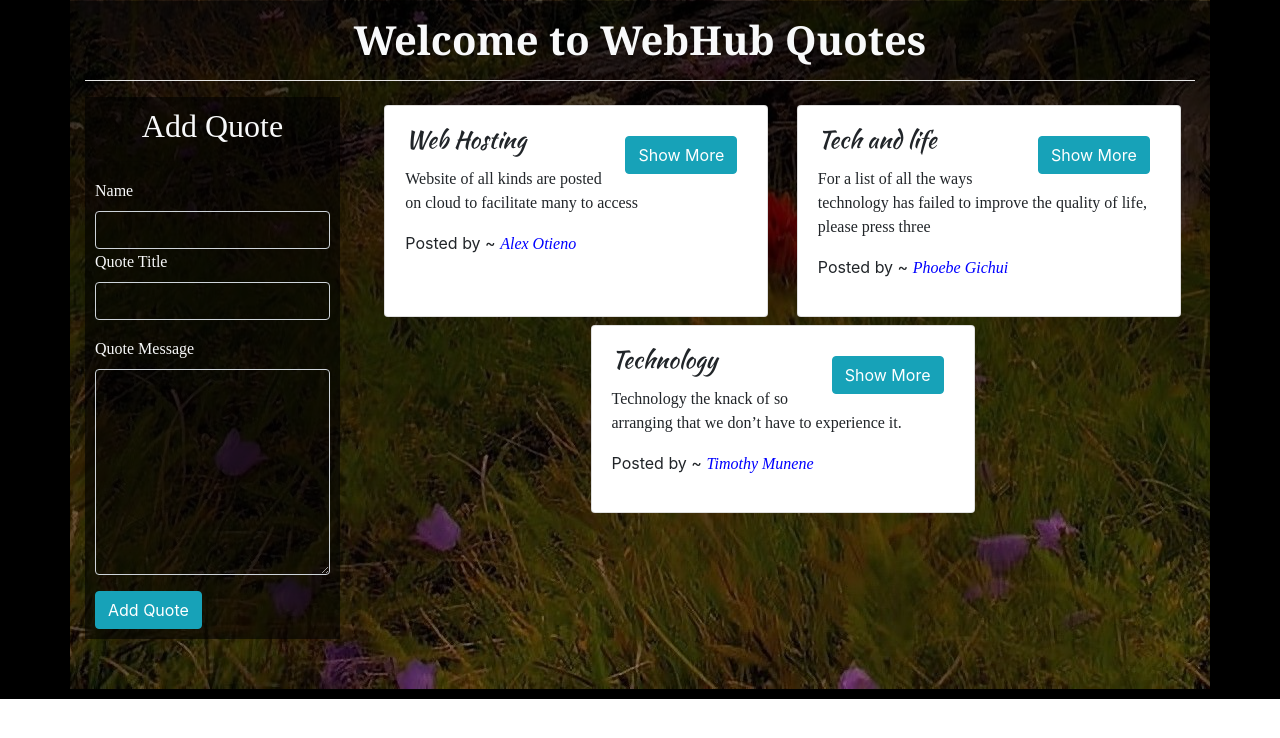
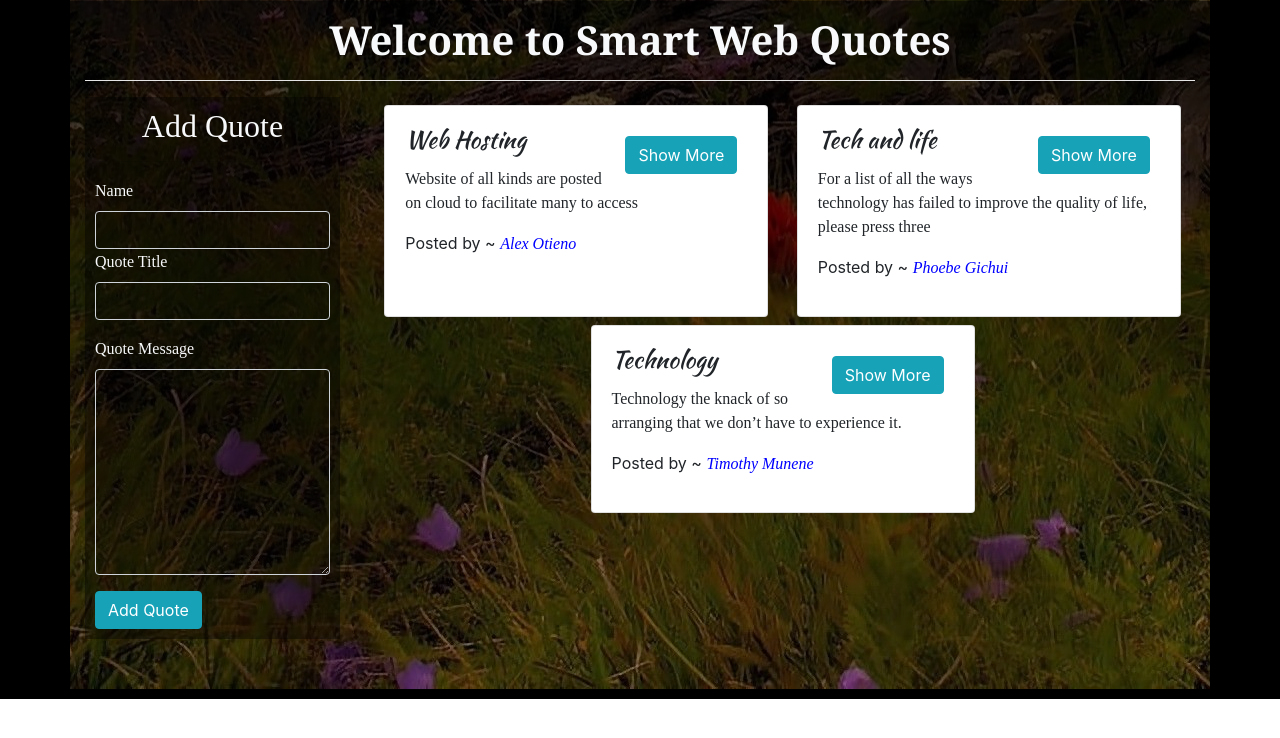
Before and after one commit to Alexotieno1717/Quotes-App, an Angular app: page / in a window 1280 px wide. Shown: the top 738 px of the page. Built offline with nearby package versions, Linux system fonts and the light colour scheme; a web font is replaced by a local one.

Commit message:
change the title

```diff
--- a/src/app/components/quote-form/quote-form.component.css
+++ b/src/app/components/quote-form/quote-form.component.css
@@ -3,7 +3,7 @@
 }
 
 #form-cont{
-    background-color: rgba(0, 0, 0, .6);
+    background-color: rgba(0, 0, 0, .4);
     padding: 10px;
 }
 
--- a/src/app/components/quote/quote.component.html
+++ b/src/app/components/quote/quote.component.html
@@ -1,7 +1,7 @@
 <link href="https://fonts.googleapis.com/css2?family=Gabriela&family=Kaushan+Script&display=swap" rel="stylesheet">
 <div class="container-fluid" id="background">
     <div class="container" id="background-img">
-        <h1 class="text-center text-light header-title pt-3">Welcome to WebHub Quotes</h1>
+        <h1 class="text-center text-light header-title pt-3">Welcome to Smart Web Quotes</h1>
         <hr class="hr">
         <div class="row">
             <div class="col-sm-3">
```
